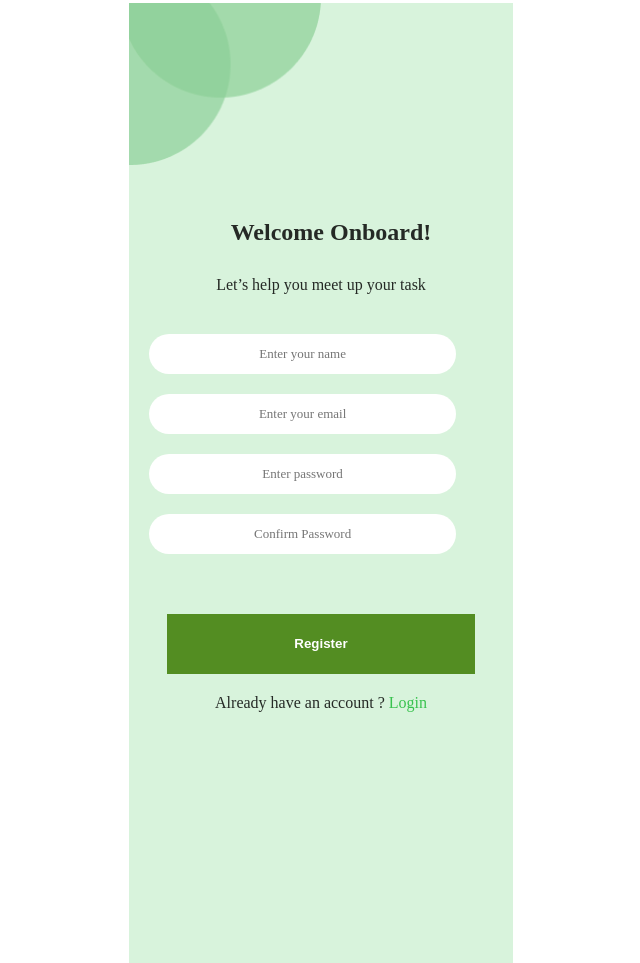
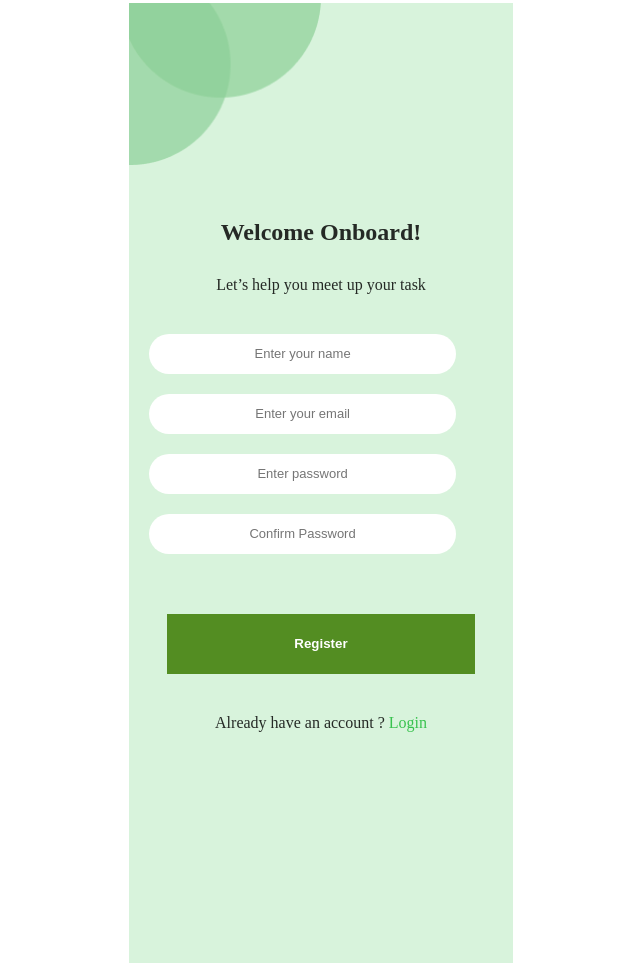
Before and after one commit to AbdifatahYasin1/Todo-App, a website: page index.html in a window 1280 px wide. Shown: the part 977-1940 px from the top of the page, without its empty margins (319-959 px from the left). Drawn offline with Linux system fonts and the light colour scheme.

Commit message:
Styleinit errors resolved

```diff
--- a/index.html
+++ b/index.html
@@ -16,7 +16,7 @@
     <img src="images/undraw_reminders_re_gtyb (6) 1.png" alt="" class="undraw_reminders">
     <h2>Getting things done with TODO </h2>
     <p>Lörem ipsum ona telel och arat falogi krojaligt. Tejurat ick av triskapet. Brexit suprahibelt. Angen exodat lad, rerinde, den ryniren. Kombucha tide. </p>
-  <a href="Registration.html">  <button>Get Started</button></a>
+  <a href="Registration.html" >  <button>Get Started</button></a>
 </div>
     </section>
 
@@ -38,8 +38,8 @@
                 <input type="password" placeholder="Confirm Password">
                 <label for="name"></label>
 
-                <a href="Registration.html">  <button>Register</button></a>
-                <p> Already have an account ? <a href="#"> Login</a></p>
+                <a href="Registration.html" id="Register">  <button>Register</button></a>
+                <p id="login"> Already have an account ? <a href="#"> Login</a></p>
 
             </form>
 
--- a/main.css
+++ b/main.css
@@ -9,38 +9,11 @@ body {
   font-family: Poppins, serif;
 }
 
-section {
-  width: 30%;
-  height: 120vh;
-  background: #eff7f6;
-  margin: auto;
-  margin-top: 10px;
-}
-
-section div {
+.splash-screen div {
   width: 100%;
 }
 
-div .undraw_reminders {
-  display: block;
-  margin-left: auto;
-  margin-right: auto;
-  width: 50%;
-  position: relative;
-  top: 100px;
-}
-
-div h2 {
-  display: block;
-  margin-left: auto;
-  margin-right: auto;
-  width: 100%;
-  position: relative;
-  top: 130px;
-  left: 10px;
-}
-
-div p {
+.splash-screen p {
   display: block;
   text-align: center;
   margin-left: auto;
@@ -50,7 +23,7 @@ div p {
   top: 150px;
 }
 
-div button {
+.splash-screen button {
   display: block;
   text-align: center;
   margin-left: auto;
@@ -65,53 +38,28 @@ div button {
   font-weight: bolder;
 }
 
-div a {
+.splash-screen a {
   text-decoration: none;
 }
 
-*
-{
-    padding: 0;
-    margin: 0;
-    box-sizing: border-box;
+.splash-screen {
+  width: 30%;
+  height: 120vh;
+  background: #d8f3dc;
+  margin: auto;
+  margin-top: 10px;
 }
 
-body
-{
-color:  #000000D4;
-font-family: 'Poppins';
-
-}
-
-section{
-    width: 30%;
-   height: 120vh;
- background:#d8f3dc;
- margin: auto;
- margin-top: 10px;
-
-}
-
-section div
-{
-    width: 100%;
-}
-
-div .undraw_reminders
-{
+.splash-screen .undraw_reminders {
   display: block;
   margin-left: auto;
   margin-right: auto;
   width: 50%;
   position: relative;
   top: 100px;
-
 }
 
-div h2
-{
-
-
+.splash-screen h2 {
   display: block;
   margin-left: auto;
   margin-right: auto;
@@ -119,14 +67,9 @@ div h2
   position: relative;
   top: 130px;
   left: 10px;
-
 }
 
-
-
-
-.Registration button
-{
+.Registration button {
   display: block;
   text-align: center;
   align-items: center;
@@ -134,43 +77,35 @@ div h2
   margin-right: auto;
   width: 80%;
   height: 60px;
-  color: #FFFFFF;
+  color: #fff;
   background-color: #538d22;
   position: relative;
   top: 140px;
   border: none;
   font-weight: bolder;
-
 }
 
-.Registration form p
-{
-
-
+#login {
   display: block;
   text-align: center;
   margin-left: auto;
   margin-right: auto;
   width: 100%;
   position: relative;
- top: 160px;
+  top: 180px;
 }
 
-div a
-{
+#Register {
   text-decoration: none;
 }
 
-.Registration
-{
+.Registration {
   width: 30%;
   height: 120vh;
   background: #d8f3dc;
   margin: auto;
   margin-top: 10px;
 }
-
-
 
 .Registration h2 {
   display: block;
@@ -191,8 +126,8 @@ div a
   top: 80px;
   text-align: center;
 }
-.Registration form input
-{
+
+.Registration form input {
   display: block;
   margin: 20px;
   text-align: center;
@@ -202,30 +137,18 @@ div a
   padding: 10px;
   width: 80%;
   border: none;
-
-
-  font-family: 'Poppins';
   font-style: normal;
   font-weight: 400;
   font-size: 13px;
   line-height: 20px;
-
   border-radius: 40px;
-
-
-
 }
 
-
-
-.Registration img
-{
+.Registration img {
   width: 50%;
 }
 
-
-.Registration p a
-{
+.Registration p a {
   text-decoration: none;
-  color:#38C24E;
+  color: #38c24e;
 }
```
Lines whose indentation alone changed are shown as unchanged.
